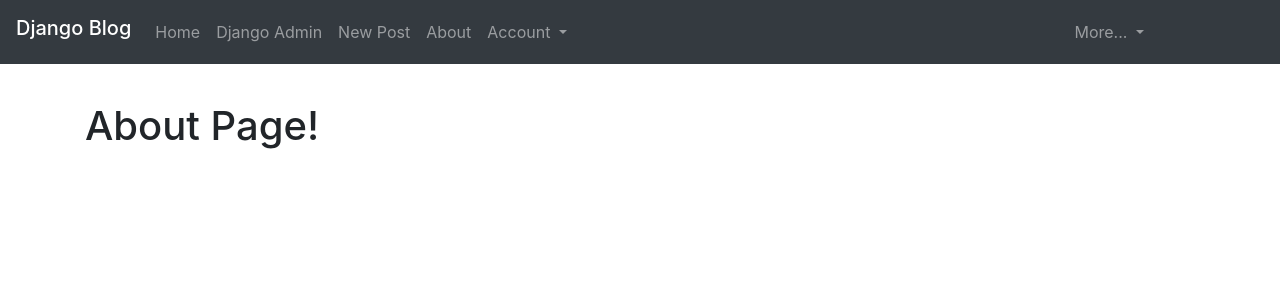
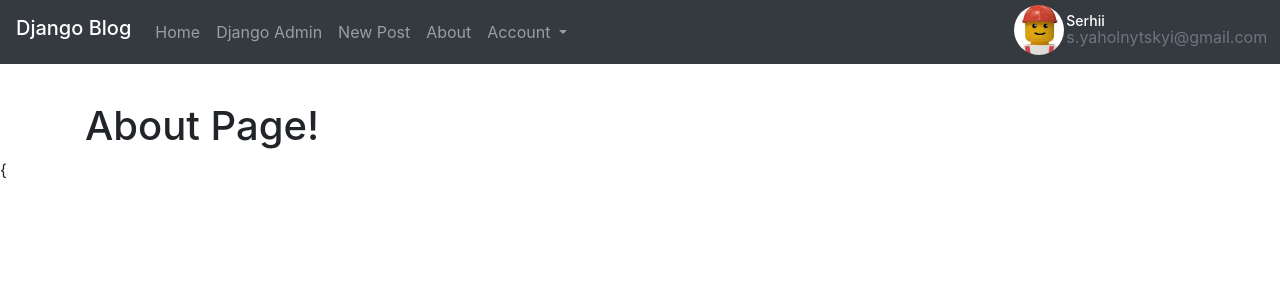
Before and after one commit to s-yaholnytskyi/django-demo, a Django app: page /about/ in a window 1280 px wide. Shown: the top 300 px of the page. Run offline with Django 3.2, Linux system fonts and the light colour scheme; a user stored in the database is signed in; data comes from the database, SQL or seed files in the repository; both versions use the stored data as it was after the commit; some libraries are stand-ins or nearby versions.

Commit message:
added user information to top right corner on base template

```diff
--- a/django_demo/blog/templates/blog/base.html
+++ b/django_demo/blog/templates/blog/base.html
@@ -50,17 +50,17 @@
                         {% endif %}
                       </div>
                     </li>
-                    <li class="nav-item dropdown" style='position: absolute; right: 10%;'>
-                        <a class="nav-link dropdown-toggle" href="#" id="navbarDropdownMenuLink" role="button" data-toggle="dropdown" aria-haspopup="true" aria-expanded="false">
-                          More...
-                        </a>
-                        <div class="dropdown-menu" aria-labelledby="navbarDropdownMenuLink">
-                          <a class="dropdown-item" href="#">Latest Posts</a>
-                          <a class="dropdown-item" href="#">Announcements</a>
-                          <a class="dropdown-item" href="#">Calendars</a>
-                          <a class="dropdown-item" href="#">etc</a>
-                        </div>
-                      </li>
+                    <li>
+                      {% if user.is_authenticated %}
+                      <div class="media" style="position: fixed; right: 0; top: 0; margin-right: 1%; margin-top: 5px;">
+                        <img style='border-radius: 50%; height: 50px; width: 50px; margin-right: 2px; ' src="{{ user.profile.image.url }}">
+                        <div class="media-body" style="color: white; margin-top: 8px;">
+                          <a class="stretched-link" href="{% url 'profile' %}" style="text-decoration: none; color: inherit;"><h2 class="account-heading" style="font-size: 14px; margin-bottom: -5px;">{{ user.username }}</h2></a>
+                          <p class="text-secondary">{{ user.email }}</p>
+                          </div>
+                      </div>
+                      {% endif %}
+                    </li>
                   </ul>
                 </div>
         </nav>
@@ -75,6 +75,7 @@
         {% endif %}
         {% block content %}{% endblock %}
     </div>
+    {
     <script src="https://code.jquery.com/jquery-3.3.1.slim.min.js" integrity="sha384-q8i/X+965DzO0rT7abK41JStQIAqVgRVzpbzo5smXKp4YfRvH+8abtTE1Pi6jizo" crossorigin="anonymous"></script>
     <script src="https://cdnjs.cloudflare.com/ajax/libs/popper.js/1.14.7/umd/popper.min.js" integrity="sha384-UO2eT0CpHqdSJQ6hJty5KVphtPhzWj9WO1clHTMGa3JDZwrnQq4sF86dIHNDz0W1" crossorigin="anonymous"></script>
     <script src="https://stackpath.bootstrapcdn.com/bootstrap/4.3.1/js/bootstrap.min.js" integrity="sha384-JjSmVgyd0p3pXB1rRibZUAYoIIy6OrQ6VrjIEaFf/nJGzIxFDsf4x0xIM+B07jRM" crossorigin="anonymous"></script>
```
Also changed, not shown: django_demo/db.sqlite3.
